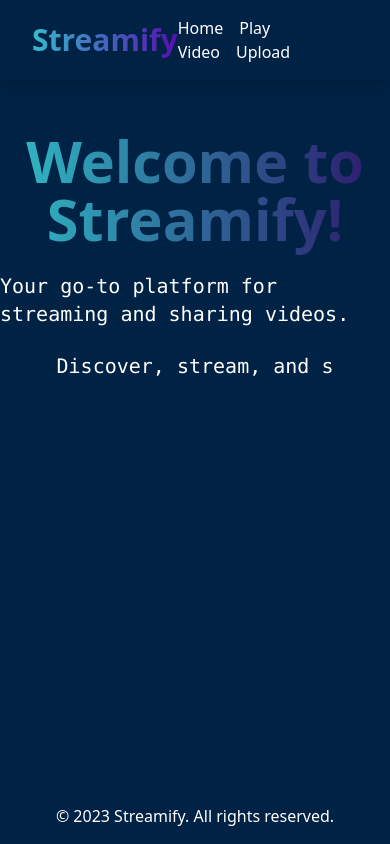
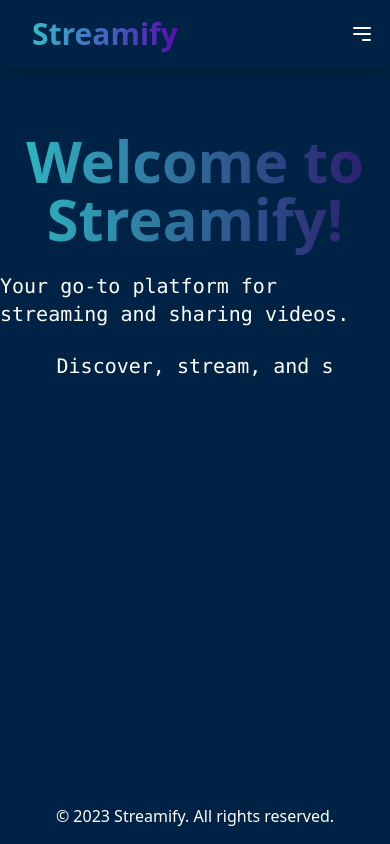
Before and after one commit to pratyush6653/Streamify, a React (Vite) app in the folder Frontend/Streamify_Frontend/: page / in a window 390 px wide. Shown: the top 844 px of the page. Built offline with nearby package versions, Linux system fonts and the light colour scheme.

Commit message:
responsive layout

```diff
--- a/Frontend/Streamify_Frontend/src/components/Layout.jsx
+++ b/Frontend/Streamify_Frontend/src/components/Layout.jsx
@@ -7,7 +7,7 @@ function Layout({ children }) {
       <Navbar />
 
       {/* Main Content */}
-      <main className="flex-grow pt-16"> {/* Add padding-top to account for the fixed navbar */}
+      <main className="flex-grow pt-16 md:pt-20"> {/* Adjust padding-top for mobile and desktop */}
         {children}
       </main>
 
--- a/Frontend/Streamify_Frontend/src/components/Navbar.jsx
+++ b/Frontend/Streamify_Frontend/src/components/Navbar.jsx
@@ -1,8 +1,11 @@
+import { useState } from 'react';
 import { Link } from 'react-router-dom';
 
 function Navbar() {
+  const [isOpen, setIsOpen] = useState(false);
+
   return (
-    <nav className="bg-[#002244] p-4 shadow-lg w-full fixed top-0 z-50 overflow-hidden">
+    <nav className="bg-[#002244] p-4 shadow-lg w-full fixed top-0 z-50">
       <div className="flex justify-between items-center w-full max-w-screen-xl mx-auto">
         {/* Logo or Brand Name */}
         <Link
@@ -12,15 +15,36 @@ function Navbar() {
           Streamify
         </Link>
 
+        {/* Hamburger Menu for Mobile */}
+        <button
+          className="md:hidden text-white focus:outline-none"
+          onClick={() => setIsOpen(!isOpen)}
+        >
+          <svg
+            className="w-6 h-6"
+            fill="none"
+            stroke="currentColor"
+            viewBox="0 0 24 24"
+            xmlns="http://www.w3.org/2000/svg"
+          >
+            <path
+              strokeLinecap="round"
+              strokeLinejoin="round"
+              strokeWidth="2"
+              d="M4 6h16M4 12h16m-7 6h7"
+            />
+          </svg>
+        </button>
+
         {/* Navigation Links */}
-        <div className="space-x-4">
-          <Link to="/" className="text-white hover:text-blue-500">
+        <div className={`md:flex space-x-4 ${isOpen ? 'block' : 'hidden'} md:block`}>
+          <Link to="/" className="text-white hover:text-blue-500 block md:inline-block mt-4 md:mt-0">
             Home
           </Link>
-          <Link to="/play-video" className="text-white hover:text-blue-500">
+          <Link to="/play-video" className="text-white hover:text-blue-500 block md:inline-block mt-4 md:mt-0">
             Play Video
           </Link>
-          <Link to="/upload" className="text-white hover:text-blue-500">
+          <Link to="/upload" className="text-white hover:text-blue-500 block md:inline-block mt-4 md:mt-0">
             Upload
           </Link>
         </div>
```
